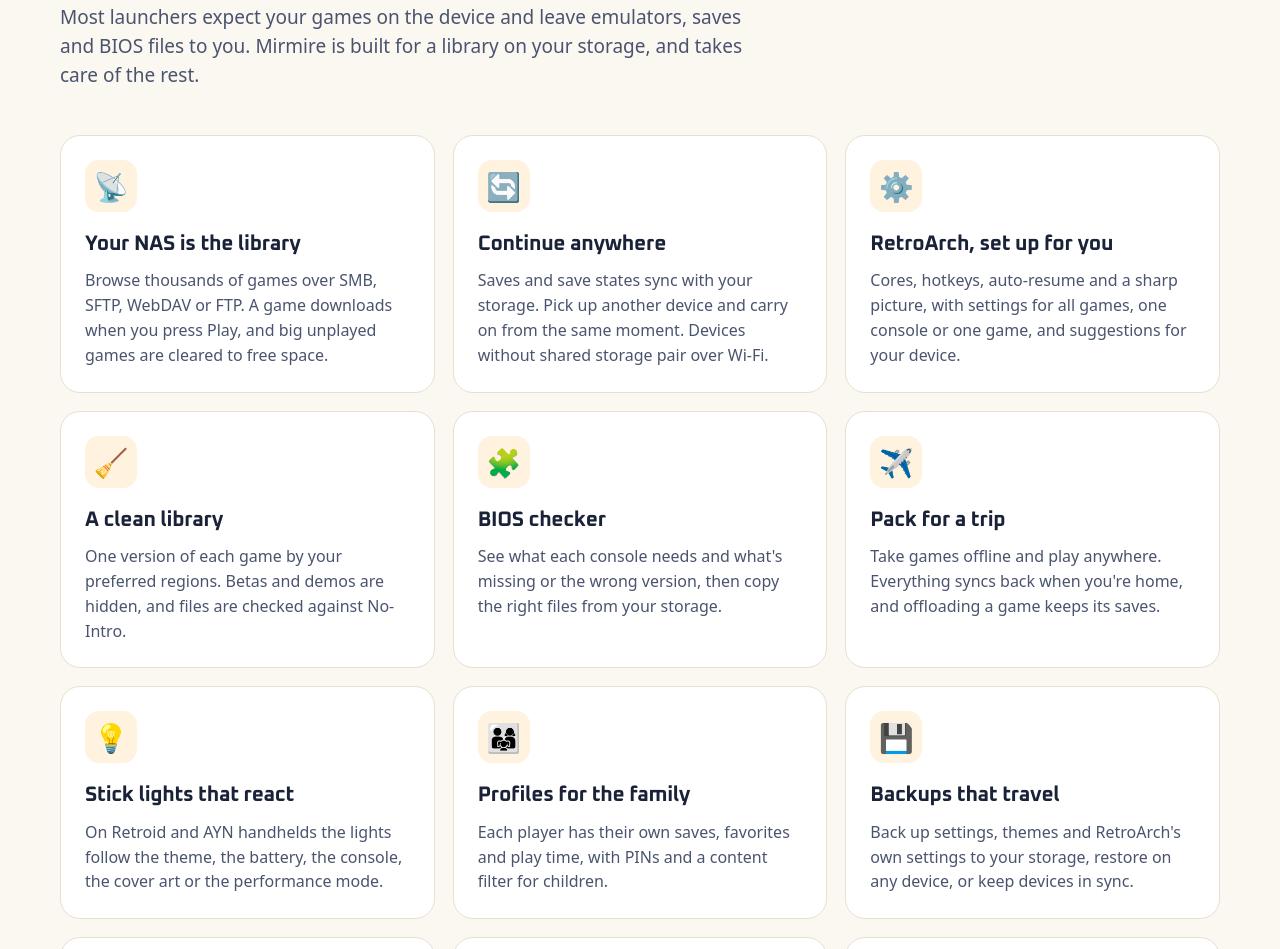
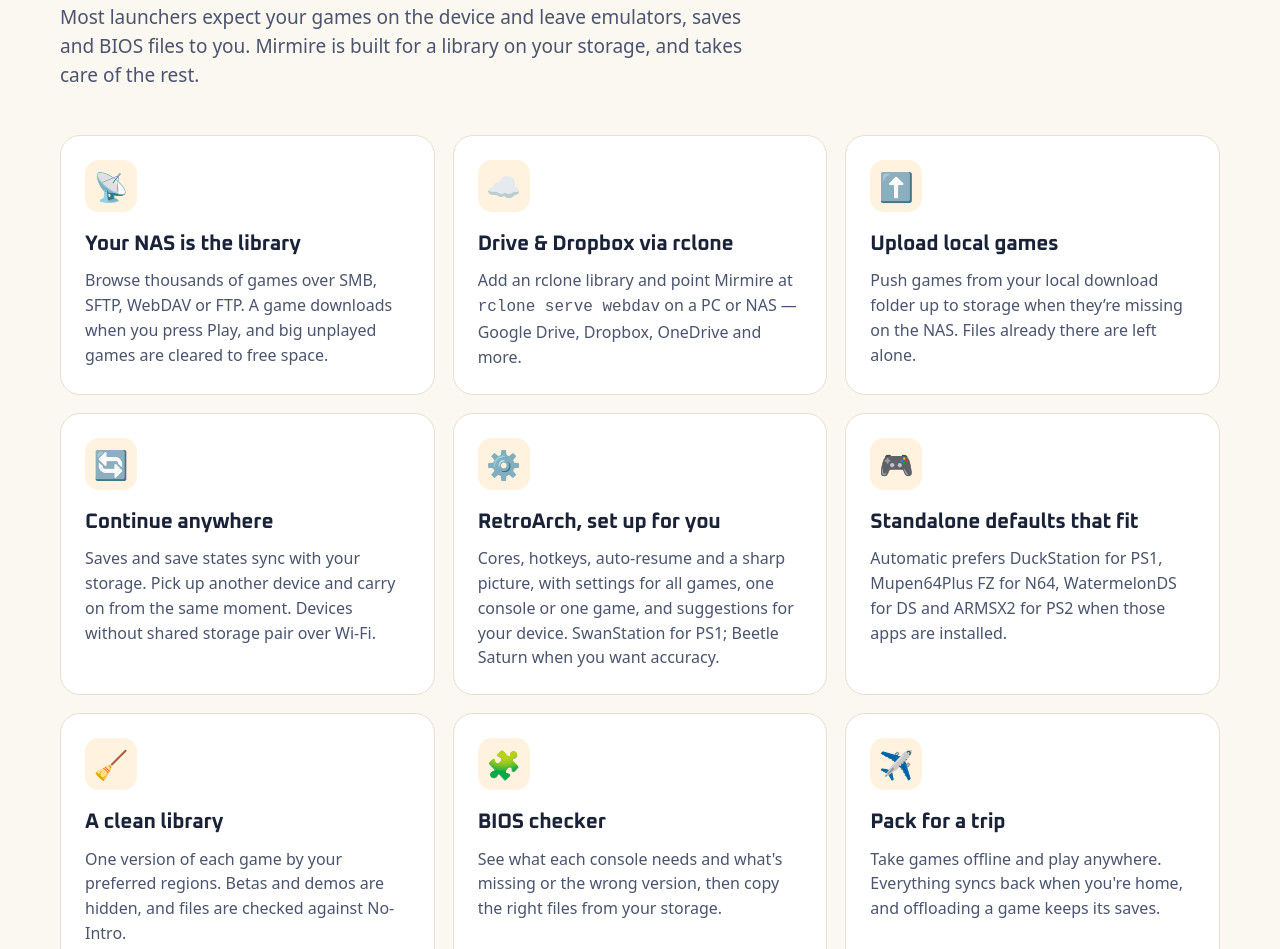
Before and after one commit to Mirmire-Launcher/mirmire, a plain HTML site: page docs/index.html in a window 1280 px wide. Shown: the part 1079-2028 px from the top of the page. Drawn offline with Linux system fonts and the light colour scheme.

Commit message:
Document rclone libraries, local upload, and emulator defaults for 1.1.0.

```diff
--- a/docs/index.html
+++ b/docs/index.html
@@ -251,8 +251,11 @@
       <p class="sub">Most launchers expect your games on the device and leave emulators, saves and BIOS files to you. Mirmire is built for a library on your storage, and takes care of the rest.</p>
       <div class="grid">
         <div class="card"><div class="ic">📡</div><h3>Your NAS is the library</h3><p>Browse thousands of games over SMB, SFTP, WebDAV or FTP. A game downloads when you press Play, and big unplayed games are cleared to free space.</p></div>
+        <div class="card"><div class="ic">☁️</div><h3>Drive &amp; Dropbox via rclone</h3><p>Add an rclone library and point Mirmire at <code>rclone serve webdav</code> on a PC or NAS — Google Drive, Dropbox, OneDrive and more.</p></div>
+        <div class="card"><div class="ic">⬆️</div><h3>Upload local games</h3><p>Push games from your local download folder up to storage when they’re missing on the NAS. Files already there are left alone.</p></div>
         <div class="card"><div class="ic">🔄</div><h3>Continue anywhere</h3><p>Saves and save states sync with your storage. Pick up another device and carry on from the same moment. Devices without shared storage pair over Wi-Fi.</p></div>
-        <div class="card"><div class="ic">⚙️</div><h3>RetroArch, set up for you</h3><p>Cores, hotkeys, auto-resume and a sharp picture, with settings for all games, one console or one game, and suggestions for your device.</p></div>
+        <div class="card"><div class="ic">⚙️</div><h3>RetroArch, set up for you</h3><p>Cores, hotkeys, auto-resume and a sharp picture, with settings for all games, one console or one game, and suggestions for your device. SwanStation for PS1; Beetle Saturn when you want accuracy.</p></div>
+        <div class="card"><div class="ic">🎮</div><h3>Standalone defaults that fit</h3><p>Automatic prefers DuckStation for PS1, Mupen64Plus FZ for N64, WatermelonDS for DS and ARMSX2 for PS2 when those apps are installed.</p></div>
         <div class="card"><div class="ic">🧹</div><h3>A clean library</h3><p>One version of each game by your preferred regions. Betas and demos are hidden, and files are checked against No-Intro.</p></div>
         <div class="card"><div class="ic">🧩</div><h3>BIOS checker</h3><p>See what each console needs and what's missing or the wrong version, then copy the right files from your storage.</p></div>
         <div class="card"><div class="ic">✈️</div><h3>Pack for a trip</h3><p>Take games offline and play anywhere. Everything syncs back when you're home, and offloading a game keeps its saves.</p></div>
@@ -421,7 +424,7 @@
       <p class="sub">The setup wizard walks you through everything on first launch.</p>
       <div class="steps">
         <div class="step"><h3>Install Mirmire</h3><p>Download the APK from GitHub Releases and open it. Mirmire keeps itself up to date after that.</p></div>
-        <div class="step"><h3>Add your library</h3><p>Point it at your NAS share or a folder on the device. Artwork and game details load automatically.</p></div>
+        <div class="step"><h3>Add your library</h3><p>Point it at your NAS, a folder on the device, or rclone for Drive/Dropbox. Artwork and game details load automatically.</p></div>
         <div class="step"><h3>Press Play</h3><p>Mirmire picks an emulator, sets up RetroArch and downloads the game. Your saves sync from then on.</p></div>
       </div>
       <div class="cta-band">
```
Also changed, not shown: 3 other files.
